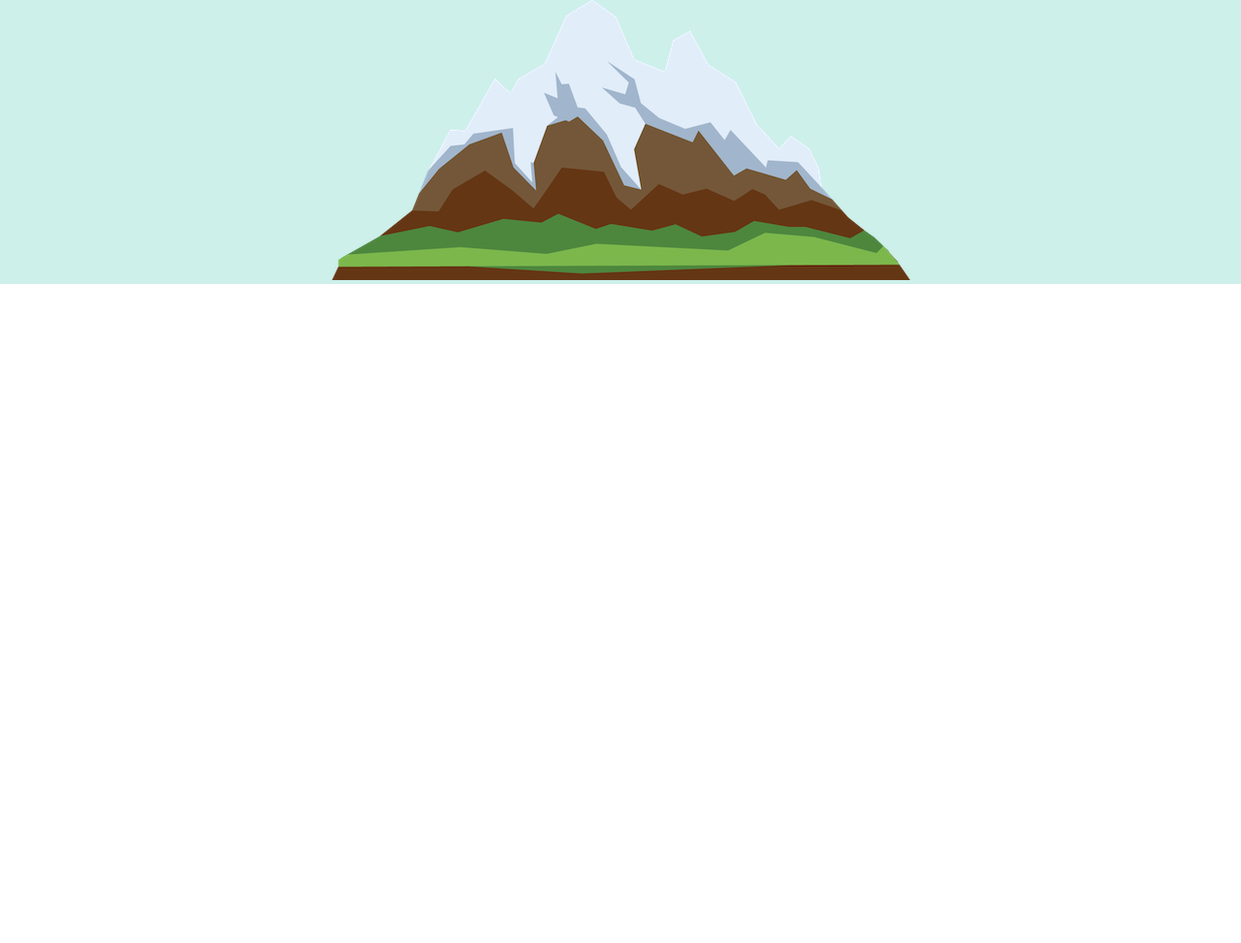
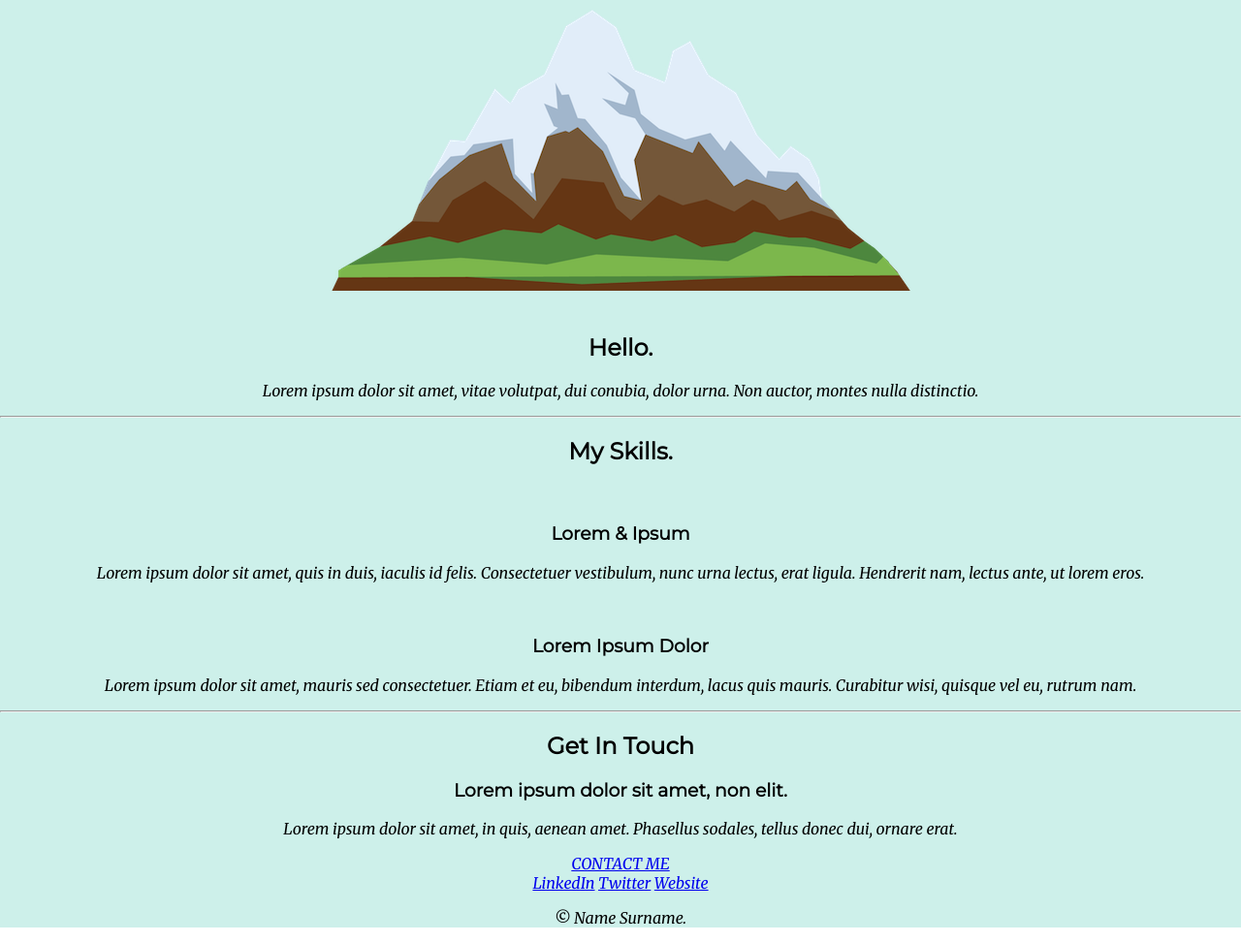
Before and after one commit to IvalinaNenova/Udemy-Courses, a plain HTML site: page Web Development Bootcamp/CSS - My Site/index.html in a window 1280 px wide. Shown: the part 261-1234 px from the top of the page at 97% size. Before the commit the page ends 800 px from the top, so only its background shows below. Drawn offline with Linux system fonts and the light colour scheme.

Commit message:
Added 2 more containers

```diff
--- a/Web Development Bootcamp/CSS - My Site/index.html
+++ b/Web Development Bootcamp/CSS - My Site/index.html
@@ -5,6 +5,9 @@
     <title>Ivalina Nenova</title>
     <link rel="stylesheet" href="css/styles.css">
     <link rel="icon" href="favicon.ico">
+    <link rel="preconnect" href="https://fonts.googleapis.com">
+    <link rel="preconnect" href="https://fonts.gstatic.com" crossorigin>
+    <link href="https://fonts.googleapis.com/css2?family=Merriweather:ital@1&family=Montserrat&family=Sacramento&display=swap" rel="stylesheet">
   </head>
 
   <body>
@@ -15,12 +18,42 @@
       <img class="bottom-cloud" src="images/cloud.png" alt="cloud-img">
       <img src="images/mountain.png" alt="mountain-img">
 
-    </div>
-    <div class="middle-container">
+      <div class="middle-container">
+        <div class="profile">
+          <img src="" alt="">
+          <h2>Hello.</h2>
+          <p>Lorem ipsum dolor sit amet, vitae volutpat, dui conubia, dolor urna. Non auctor, montes nulla distinctio.</p>
+        </div>
+        <hr>
+        <div class="skills">
+          <h2>My Skills.</h2>
+          <div class="skill-row">
+            <img class="" src="" alt="">
+            <h3>Lorem & Ipsum</h3>
+            <p>Lorem ipsum dolor sit amet, quis in duis, iaculis id felis. Consectetuer vestibulum, nunc urna lectus, erat ligula. Hendrerit nam, lectus ante, ut lorem eros.</p>
+          </div>
+          <div class="skill-row">
+            <img class="" src="" alt="">
+            <h3>Lorem Ipsum Dolor</h3>
+            <p>Lorem ipsum dolor sit amet, mauris sed consectetuer. Etiam et eu, bibendum interdum, lacus quis mauris. Curabitur wisi, quisque vel eu, rutrum nam.</p>
+          </div>
+        </div>
+        <hr>
+        <div class="contact-me">
+          <h2>Get In Touch</h2>
+          <h3>Lorem ipsum dolor sit amet, non elit.</h3>
+          <p>Lorem ipsum dolor sit amet, in quis, aenean amet. Phasellus sodales, tellus donec dui, ornare erat.</p>
+          <a class="btn" href="mailto:name@email.com">CONTACT ME</a>
+        </div>
+      </div>
 
-    </div>
-    <div class="bottom-container">
 
-    </div>
+      <div class="bottom-container">
+        <a class="footer-link" href="https://www.linkedin.com/">LinkedIn</a>
+        <a class="footer-link" href="https://twitter.com/">Twitter</a>
+        <a class="footer-link" href="https://www.appbrewery.co/">Website</a>
+        <p>© Name Surname.</p>
+      </div>
+
   </body>
 </html>
```
